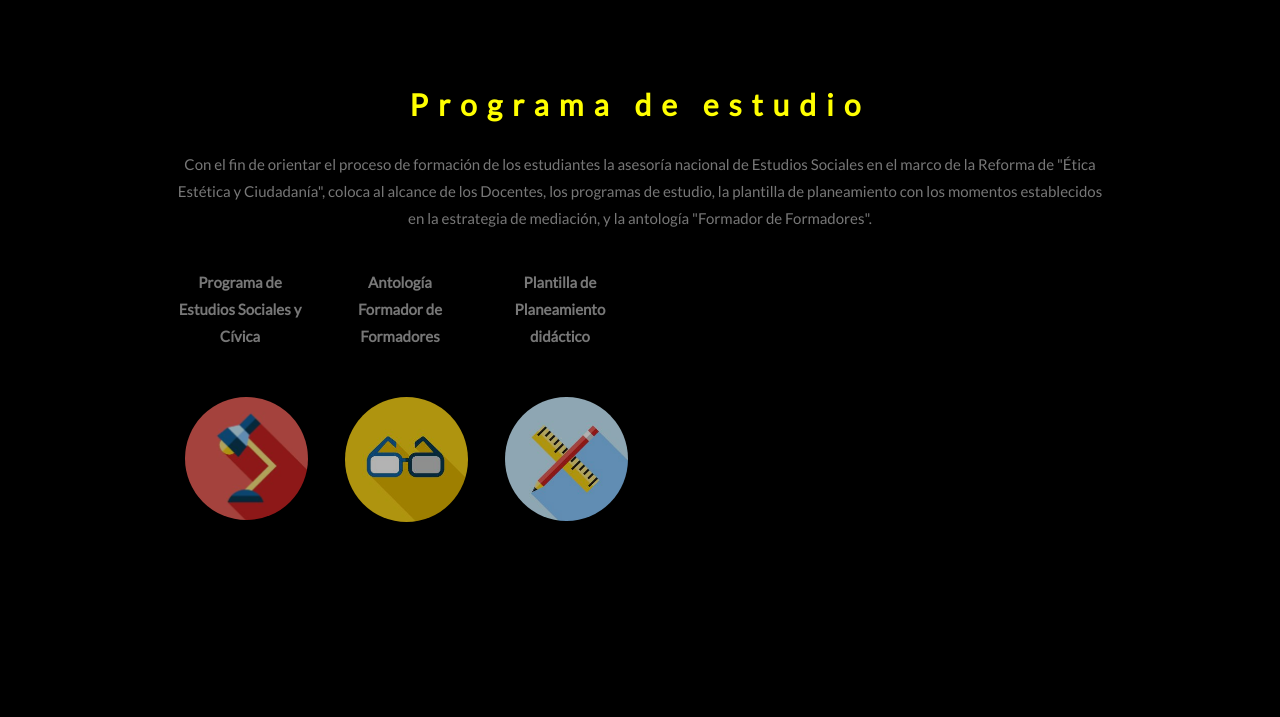
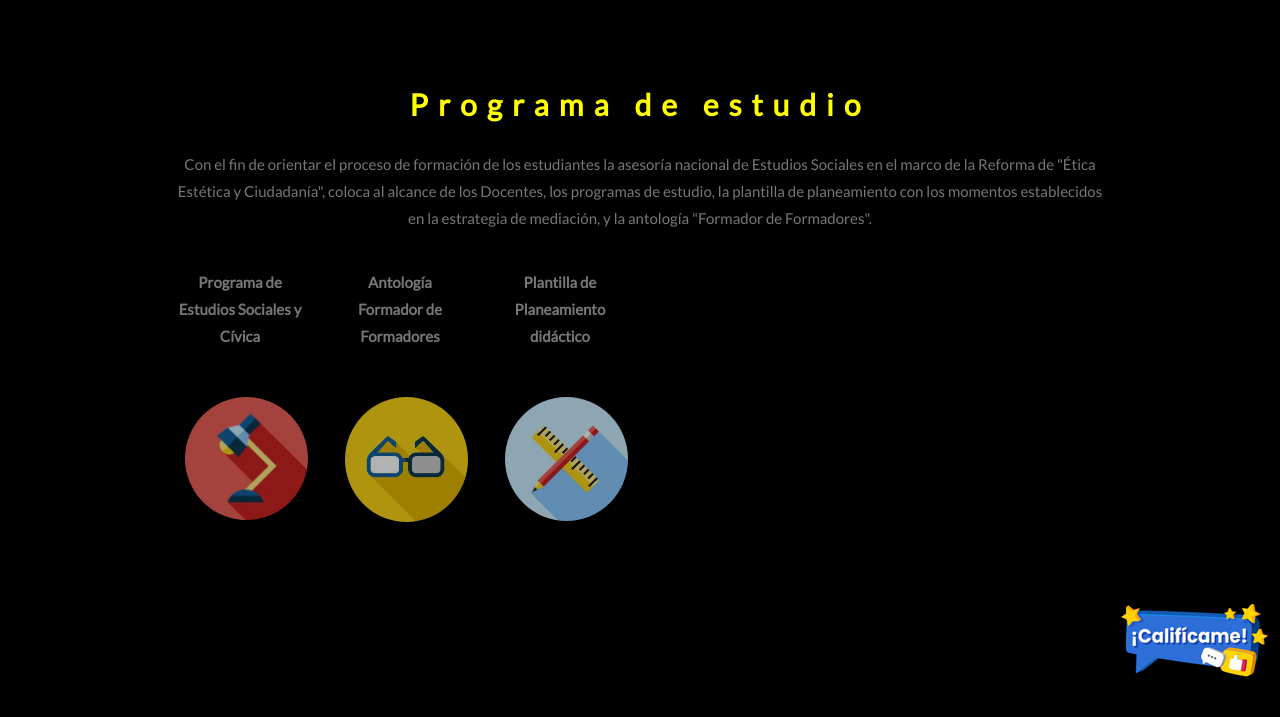
Before and after one commit to producciongespro/abordaje_estudios_s_primaria, a plain HTML site: page index.html in a window 1280 px wide. Shown: the part 83-800 px from the top of the page. Drawn offline with nearby package versions, Linux system fonts and the light colour scheme; a script that the page names is missing.

Commit message:
Botón califícame

```diff
--- a/index.html
+++ b/index.html
@@ -312,6 +312,13 @@
   <p>Bootstrap Theme Made By <a href="https://www.w3schools.com" data-toggle="tooltip" title="Visit w3schools">www.w3schools.com</a></p>
   <a href="https://www.freepik.com/free-vector/.htm">Designed by Freepik</a>
 
+      <div id="calificame" style="position: fixed; bottom: 5%; right: 10px;">
+        <a title="Calificame" id="enlace_calificame" target="_blank" href="https://recursos.mep.go.cr/0_calificame/app/index.html?id_app=9" style="position: fixed; bottom: 5%; right: 10px;">
+           <img class="logos logo-instancia ml-2" src="./img/calificame_fullcolor2.png" alt="Califica este recurso">
+        </a>
+
+    </div>
+
 </footer>
 
 
```
Also changed, not shown: img/calificame_fullcolor2.png (added), img/calificame_marcagua.png (added).
